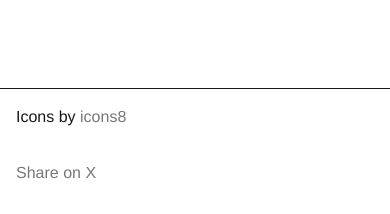
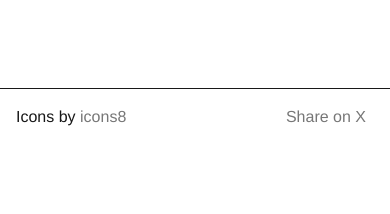
Before and after one commit to adele97/powerlifting-insights, a Jekyll site: the page built from docs/index.markdown, in a window 390 px wide. Shown: the part 1235-1449 px from the top of the page. Built offline with Jekyll 4.4.1, drawn with Linux system fonts in a browser that asks for light colours; comment, search, counter and statistics services are not loaded; after the commit the page ends 1396 px from its top, so only the background shows below that.

Commit message:
keep footer items on one line on small screens

```diff
--- a/docs/_includes/footer.html
+++ b/docs/_includes/footer.html
@@ -1,7 +1,7 @@
 <div class="border-top-thin clearfix mt-2 mt-lg-4">
   <div class="container mx-auto px-2">
-    <p class="col-8 sm-width-full left py-2 mb-0">Icons by <a class="text-accent" href="https://icons8.com/">icons8</a></p>
-    <ul class="list-reset right clearfix sm-width-full py-2 mb-2 mb-lg-0">
+    <p class="col-4 sm-width-squeeze left py-2 mb-0">Icons by <a class="text-accent" href="https://icons8.com/">icons8</a></p>
+    <ul class="list-reset right clearfix sm-width-squeeze py-2 mb-2 mb-lg-0">
       <li class="inline-block mr-1">
         <a href="https://x.com/share" class="text-accent" data-hashtags="{{ site.title }}">Share on X</a> <script>!function(d,s,id){var js,fjs=d.getElementsByTagName(s)[0],p=/^http:/.test(d.location)?'http':'https';if(!d.getElementById(id)){js=d.createElement(s);js.id=id;js.src=p+'://platform.twitter.com/widgets.js';fjs.parentNode.insertBefore(js,fjs);}}(document, 'script', 'twitter-wjs');</script>
       </li>
--- a/docs/_sass/_utilities.scss
+++ b/docs/_sass/_utilities.scss
@@ -66,6 +66,10 @@
 
 @media (max-width: $breakpoint-lg) {
   .sm-width-full { width: 100% !important; }
+}
+
+@media (max-width: $breakpoint-sg) {
+  .sm-width-squeeze { width: 100% !important; }
 }
 
 .block        { display: block !important; }
--- a/docs/_sass/_variables.scss
+++ b/docs/_sass/_variables.scss
@@ -25,6 +25,9 @@ $container-width: 64em;
 // Large breakpoint
 $breakpoint-lg: 52em;
 
+// Small breakpoint
+$breakpoint-sg: 24em;
+
 // Spacing unit
 $spacer: 8px !default;
 
```
